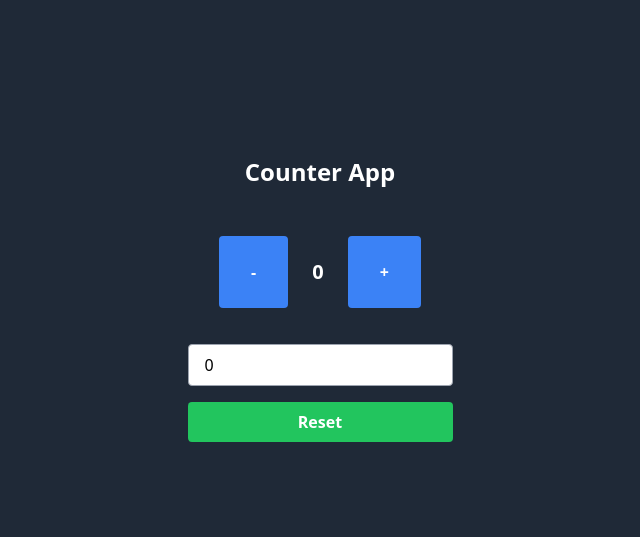
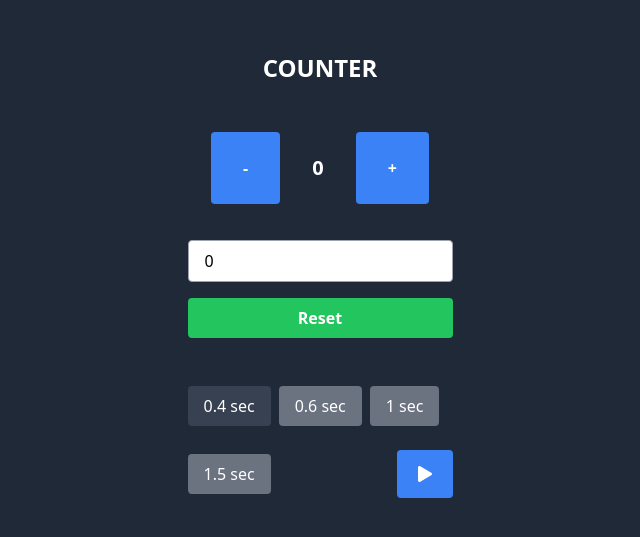
Before and after one commit to Oakekywe/counter-react, a React (Create React App) app: page / in a window 1280 px wide. Shown: the part 109-646 px from the top of the page, without its empty margins (320-960 px from the left). Built offline with nearby package versions, Linux system fonts and the light colour scheme.

Commit message:
[add] new auto play counting feature

```diff
--- a/package.json
+++ b/package.json
@@ -10,6 +10,7 @@
     "postcss": "^8.4.24",
     "react": "^18.2.0",
     "react-dom": "^18.2.0",
+    "react-icons": "^5.2.1",
     "react-scripts": "5.0.1",
     "tailwindcss": "^3.3.2",
     "web-vitals": "^2.1.4"
--- a/src/Counter.js
+++ b/src/Counter.js
@@ -1,6 +1,7 @@
-import React, { useState, useRef } from "react";
+import React, { useState, useRef, useEffect } from "react";
 import buttonClickSound from "./sound/button-click.mp3";
 import completionSound from "./sound/completion-sound.mp3";
+import { FaPlay, FaStop } from "react-icons/fa";
 
 const Counter = () => {
   const [count, setCount] = useState(0);
@@ -8,6 +9,9 @@ const Counter = () => {
   const [isComplete, setIsComplete] = useState(false);
   const buttonClickAudioRef = useRef(null);
   const completionAudioRef = useRef(null);
+
+  const [isPlay, setIsPlay] = useState(false);
+  const [intervalDuration, setIntervalDuration] = useState(400);
 
   const handleIncrement = () => {
     if (count < targetCount || targetCount === 0) {
@@ -31,7 +35,6 @@ const Counter = () => {
 
   const handleReset = () => {
     setCount(0);
-    // setTargetCount(0);
     setIsComplete(false);
   };
 
@@ -61,15 +64,33 @@ const Counter = () => {
   };
 
   // Check if the count matches the target count
-  if (count === targetCount && targetCount !== 0 && !isComplete) {
-    setIsComplete(true);
-    playSound(completionAudioRef.current);
-  }
+  useEffect(() => {
+    if (count === targetCount && targetCount !== 0 && !isComplete) {
+      setIsComplete(true);
+      setIsPlay(false);
+      playSound(completionAudioRef.current);
+    }
+  }, [count, targetCount, isComplete]);
+
+  // Play
+  const onPressPlay = () => {
+    setIsPlay((prev) => !prev);
+  };
+
+  useEffect(() => {
+    let intervalId;
+    if (isPlay) {
+      intervalId = setInterval(handleIncrement, intervalDuration); // Run handleIncrement every 0.5 seconds
+    } else if (!isPlay && intervalId) {
+      clearInterval(intervalId);
+    }
+    return () => clearInterval(intervalId); // Cleanup interval on component unmount or when isPlay changes
+  }, [isPlay]);
 
   return (
     <div className="flex justify-center bg-gray-800 items-center p-4 min-h-screen">
       <div className="flex flex-col justify-center items-center">
-        <h1 className="text-2xl text-white font-bold mt-4 mb-8">Counter App</h1>
+        <h1 className="text-2xl text-white font-bold mt-4 mb-8">COUNTER</h1>
         {isComplete && (
           <div className="bg-green-200 text-green-800 p-4 my-3 rounded">
             Completed! <button onClick={handleHardReset}>Start new</button>
@@ -78,13 +99,15 @@ const Counter = () => {
         <div className="flex items-center my-4">
           <button
             className="bg-blue-500 hover:bg-blue-700 text-white font-bold  py-6 px-8 rounded"
+            disabled={isPlay}
             onClick={handleDecrement}
           >
             -
           </button>
-          <span className="mx-6 text-xl text-white font-bold">{count}</span>
+          <span className="mx-8 text-xl text-white font-bold">{count}</span>
           <button
             className="bg-blue-500 hover:bg-blue-700 text-white font-bold py-6 px-8 rounded"
+            disabled={isPlay}
             onClick={handleIncrement}
           >
             +
@@ -97,13 +120,76 @@ const Counter = () => {
             placeholder="Set target count"
             onChange={handleSetTargetCount}
             value={targetCount}
+            disabled={isPlay}
           />
           <button
             className="bg-green-500 hover:bg-green-700 text-white font-bold py-2 px-4 rounded"
+            disabled={isPlay}
             onClick={handleReset}
           >
             Reset
           </button>
+
+          <div className="my-6">
+            <div className="my-6">
+              <button
+                className={`${
+                  intervalDuration === 400
+                    ? "bg-gray-700"
+                    : "bg-gray-500 hover:bg-gray-700"
+                } text-white py-2 px-4 rounded mr-1`}
+                disabled={isPlay}
+                onClick={() => setIntervalDuration(400)}
+              >
+                0.4 sec
+              </button>
+              <button
+                className={`${
+                  intervalDuration === 600
+                    ? "bg-gray-700"
+                    : "bg-gray-500 hover:bg-gray-700"
+                } text-white py-2 px-4 rounded mx-1`}
+                disabled={isPlay}
+                onClick={() => setIntervalDuration(600)}
+              >
+                0.6 sec
+              </button>
+              <button
+                className={`${
+                  intervalDuration === 1000
+                    ? "bg-gray-700"
+                    : "bg-gray-500 hover:bg-gray-700"
+                } text-white py-2 px-4 rounded ml-1`}
+                disabled={isPlay}
+                onClick={() => setIntervalDuration(1000)}
+              >
+                1 sec
+              </button>
+            </div>
+            <div className="my-6 flex justify-between items-center">
+              <button
+                className={`${
+                  intervalDuration === 1500
+                    ? "bg-gray-700"
+                    : "bg-gray-500 hover:bg-gray-700"
+                } text-white py-2 px-4 rounded mr-1`}
+                disabled={isPlay}
+                onClick={() => setIntervalDuration(1500)}
+              >
+                1.5 sec
+              </button>
+              <button
+                className={`${
+                  !isPlay
+                    ? "bg-blue-500 hover:bg-blue-700"
+                    : "bg-red-500 hover:bg-red-700"
+                } text-white py-4 px-5 rounded`}
+                onClick={onPressPlay}
+              >
+                {!isPlay ? <FaPlay /> : <FaStop />}
+              </button>
+            </div>
+          </div>
         </div>
       </div>
       <audio ref={buttonClickAudioRef} src={buttonClickSound} />
```
Also changed, not shown: 1 other file (tests, documents, lock files or other folders).
